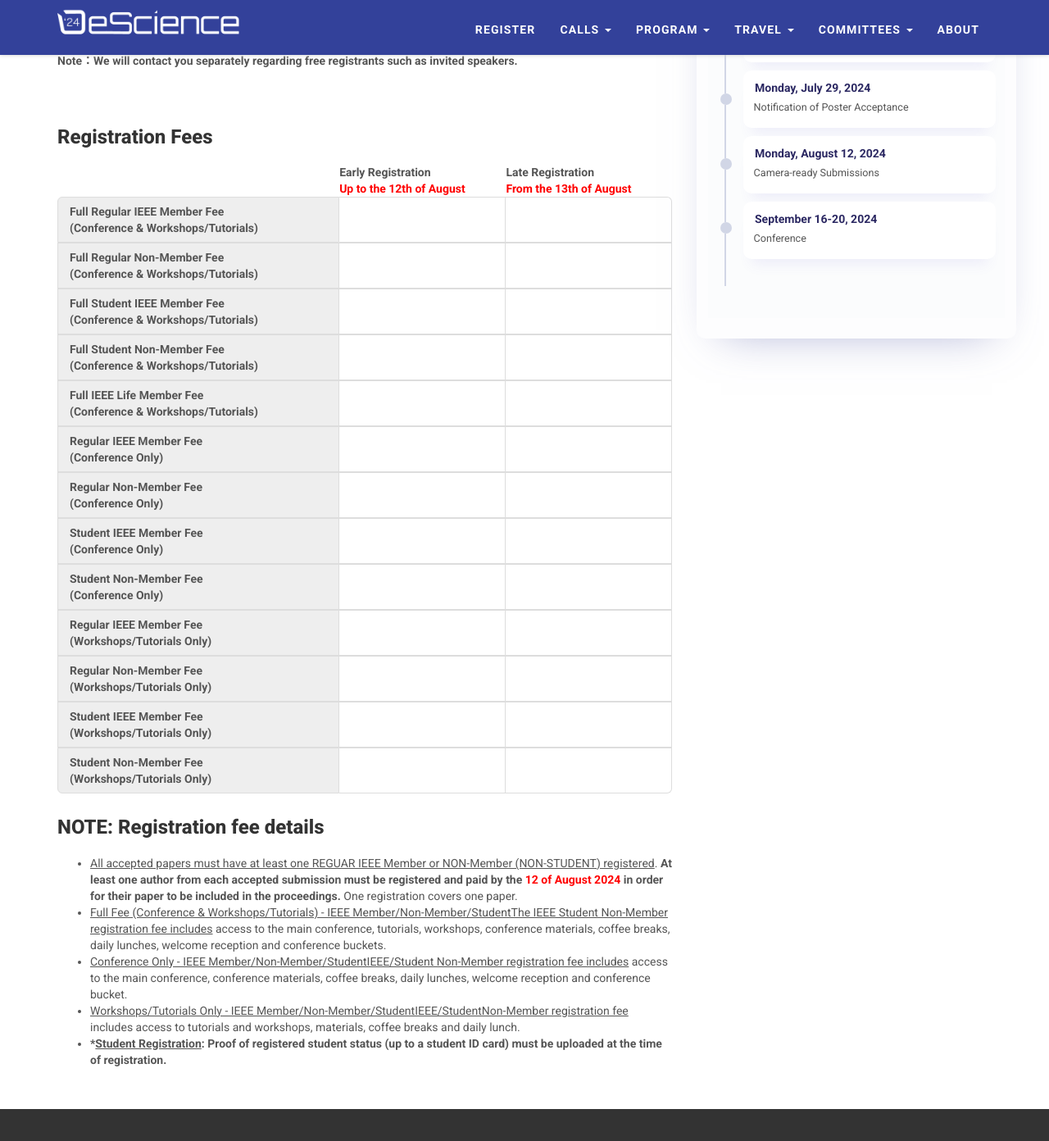
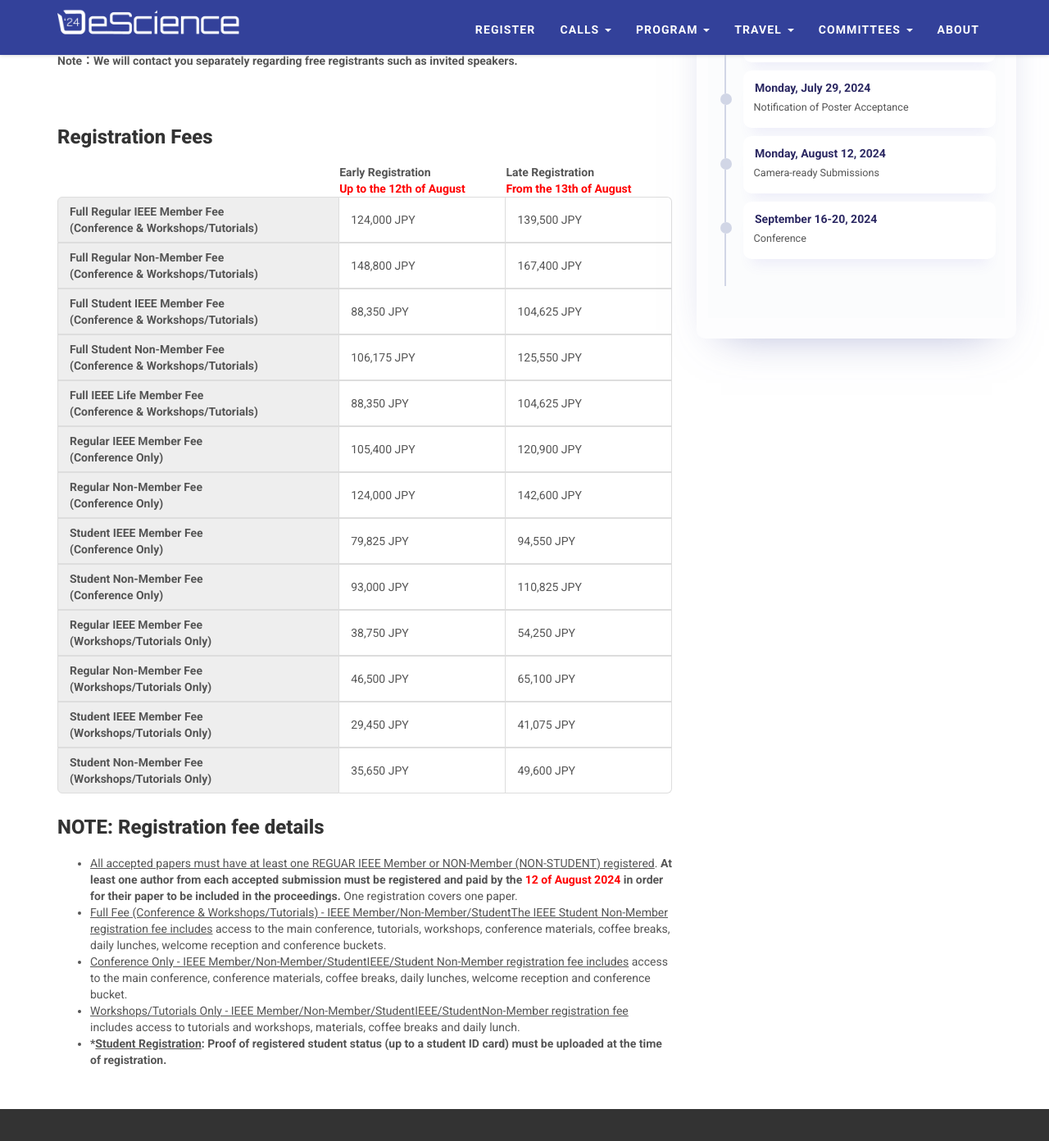
Before and after one commit to escience-conference/2024, a Jekyll site: the page built from registration.html, in a window 1280 px wide and 1400 px high, scrolled down 685 px. Shown: the top 1392 px of the window at 82% size. Built offline with Jekyll 4.4.1, drawn with Linux system fonts in a browser that asks for light colours; nearby versions of some CDN libraries.

Commit message:
registration fees

```diff
--- a/registration.html
+++ b/registration.html
@@ -76,68 +76,68 @@ title: Registration
     <tbody>
         <tr>
             <td>Full Regular IEEE Member Fee<br />(Conference & Workshops/Tutorials)</td>
-            <td></td>
-            <td></td>
+            <td>124,000 JPY</td>
+            <td>139,500 JPY</td>
         </tr>
         <tr>
             <td>Full Regular Non-Member Fee<br />(Conference & Workshops/Tutorials)</td>
-            <td></td>
-            <td></td>
+            <td>148,800 JPY</td>
+            <td>167,400 JPY</td>
         </tr>
         <tr>
             <td>Full Student IEEE Member Fee<br />(Conference & Workshops/Tutorials)</td>
-            <td></td>
-            <td></td>
+            <td>88,350 JPY</td>
+            <td>104,625 JPY</td>
         </tr>
         <tr>
             <td>Full Student Non-Member Fee<br />(Conference & Workshops/Tutorials)</td>
-            <td></td>
-            <td></td>
+            <td>106,175 JPY</td>
+            <td>125,550 JPY</td>
         </tr>
         <tr>
             <td>Full IEEE Life Member Fee<br />(Conference & Workshops/Tutorials)</td>
-            <td></td>
-            <td></td>
+            <td>88,350 JPY</td>
+            <td>104,625 JPY</td>
         </tr>
         <tr>
             <td>Regular IEEE Member Fee<br />(Conference Only)</td>
-            <td></td>
-            <td></td>
+            <td>105,400 JPY</td>
+            <td>120,900 JPY</td>
         </tr>
         <tr>
             <td>Regular Non-Member Fee<br />(Conference Only)</td>
-            <td></td>
-            <td></td>
+            <td>124,000 JPY</td>
+            <td>142,600 JPY</td>
         </tr>
         <tr>
             <td>Student IEEE Member Fee<br />(Conference Only)</td>
-            <td></td>
-            <td></td>
+            <td>79,825 JPY</td>
+            <td>94,550 JPY</td>
         </tr>
         <tr>
             <td>Student Non-Member Fee<br />(Conference Only)</td>
-            <td></td>
-            <td></td>
+            <td>93,000 JPY</td>
+            <td>110,825 JPY</td>
         </tr>
         <tr>
             <td>Regular IEEE Member Fee<br />(Workshops/Tutorials Only)</td>
-            <td></td>
-            <td></td>
+            <td>38,750 JPY</td>
+            <td>54,250 JPY</td>
         </tr>
         <tr>
             <td>Regular Non-Member Fee<br />(Workshops/Tutorials Only)</td>
-            <td></td>
-            <td></td>
+            <td>46,500 JPY</td>
+            <td>65,100 JPY</td>
         </tr>
         <tr>
             <td>Student IEEE Member Fee<br />(Workshops/Tutorials Only)</td>
-            <td></td>
-            <td></td>
+            <td>29,450 JPY</td>
+            <td>41,075 JPY</td>
         </tr>
         <tr>
             <td>Student Non-Member Fee<br />(Workshops/Tutorials Only)</td>
-            <td></td>
-            <td></td>
+            <td>35,650 JPY</td>
+            <td>49,600 JPY</td>
         </tr>
     </tbody>
 </table>
```
